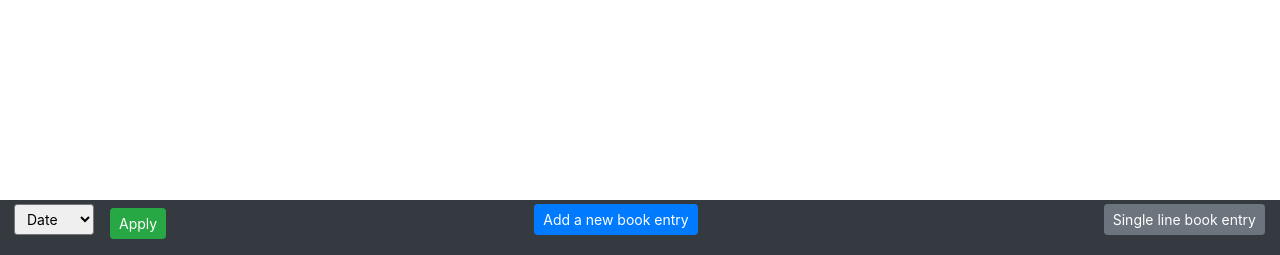
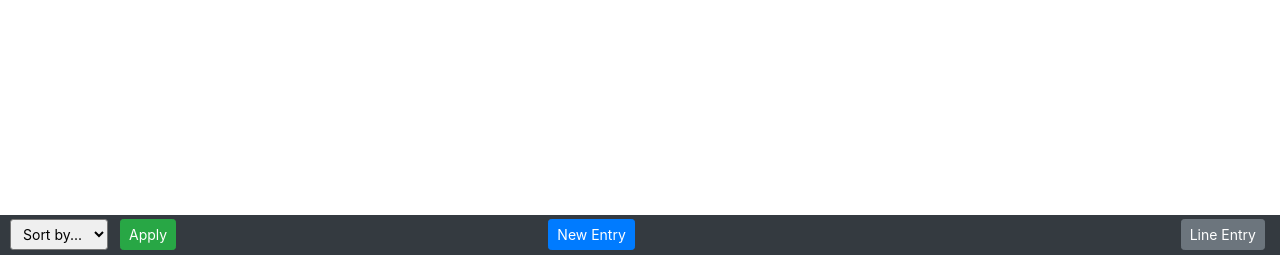
Before and after one commit to CrazyheadJake/Book-List, a Flask app: page / in a window 1280 px wide. Shown: the part 620-875 px from the top of the page. Run offline with Flask 2, Linux system fonts and the light colour scheme; the visitor is signed in with stand-in values (Sample User, id 1); some libraries are stand-ins or nearby versions.

Commit message:
Added sorting by rating, title, author, and series

```diff
--- a/website/auth.py
+++ b/website/auth.py
@@ -1,7 +1,6 @@
 from flask import Blueprint, render_template, request, flash, redirect, url_for
 from .mongo_models import User
 from werkzeug.security import generate_password_hash, check_password_hash
-from . import mongo_db as db
 from flask_login import login_user, login_required, logout_user, current_user
 
 auth = Blueprint("auth", __name__)
--- a/website/mongo_models.py
+++ b/website/mongo_models.py
@@ -29,5 +29,5 @@ class User(db.Document, UserMixin):
     email = db.StringField(max_length=150)
     password = db.StringField(max_length=150)
     first_name = db.StringField(max_length=150)
-    # notes = db.relationship("Note")
     entries = db.ListField(db.Document())
+    sorting_method = db.StringField(max_length=150)
--- a/website/templates/base.html
+++ b/website/templates/base.html
@@ -14,7 +14,15 @@
             href="https://stackpath.bootstrapcdn.com/font-awesome/4.7.0/css/font-awesome.min.css"
             crossorigin="anonymous"
         />
-
+        <style>
+        .fixed-bottom {
+              position: fixed;
+              right: 0;
+              bottom: -15px;
+              left: 0;
+              z-index: $zindex-fixed;
+            }
+        </style>
         <title>{% block title %}Home{% endblock %}</title>
     </head>
     <body>
--- a/website/templates/home.html
+++ b/website/templates/home.html
@@ -235,29 +235,34 @@
 <div class="fixed-bottom">
     <div class="container-fluid bg-dark" align="center">
         <div class="row">
-            <div class="col-4">
+            <div class="col-5">
                 <form method="POST">
                     <div class="form-row">
                     <div class="form-group">
-                        <select id="sorting" name="sorting" class="form-control-sm mx-1 my-1" required="required">
+                        <select id="sorting" name="sorting" class="form-control-sm mr-1 my-1" required>
+                        <option selected disabled hidden >Sort by...</option>
                         <option>Date</option>
                         <option>Rating</option>
+                        <option>Author</option>
+                        <option>Series</option>
+                        <option>Title</option>
                         </select>
-                        </div>
-                    <div class=form-control-sm>
-                    <button type="submit" class="btn btn-success my-1 mx-1 btn-sm">Apply</button>
+
+                    </div>
+                    <div class="form-control-sm">
+                    <button type="submit" class="btn btn-success btn-sm">Apply</button>
                     </div>
                     </div>
                 </form>
             </div>
-            <div class="col-4" align="center">
-                <button type="button" class="btn btn-primary my-1 mr-5 btn-sm" data-toggle="modal" data-target="#bookEntry">
-                Add a new book entry
+            <div class="col-4" align="left">
+                <button type="button" class="btn btn-primary my-1 btn-sm" data-toggle="modal" data-target="#bookEntry">
+                New Entry
                 </button>
             </div>
-            <div class="col-4" align="right">
-                <button type="button" class="btn btn-secondary my-1 ml-5 btn-sm" data-toggle="modal" data-target="#singleLineEntry">
-                Single line book entry
+            <div class="col-3" align="right">
+                <button type="button" class="btn btn-secondary my-1 btn-sm" data-toggle="modal" data-target="#singleLineEntry">
+                Line Entry
                 </button>
             </div>
         </div>
--- a/website/views.py
+++ b/website/views.py
@@ -11,13 +11,15 @@ views = Blueprint("views", __name__)
 @views.route("/", methods=["GET", "POST"])
 @login_required
 def home():
-    sort_by = "Date"
     if request.method == "POST":
         title = request.form.get("title")
         line_entries = request.form.get("lineEntries")
         sorting = request.form.get("sorting")
+        edit_title = request.form.get("editTitle")
         if sorting:
-            sort_by = sorting
+            print(sorting, type(sorting))
+            current_user.sorting_method = sorting
+            current_user.save()
             flash("Changed sorting method", category="success")
             return redirect(url_for("views.home"))
         elif line_entries:
@@ -46,16 +48,19 @@ def home():
 
                 else:
                     title = entry[entry.find(" ") + 1: entry.rfind("(", 0, entry.rfind("(")) - 1]
-                    series = entry[entry.rfind("(", 0, entry.rfind("(")) + 1: entry.find("#", entry.rfind("(", 0, entry.rfind("(")))]
+                    series = entry[entry.rfind("(", 0, entry.rfind("(")) + 1: entry.find("#", entry.rfind("(", 0,
+                                                                                                          entry.rfind(
+                                                                                                              "(")))]
                     try:
-                        num_in_series = float(entry[entry.find("#", entry.find(series)) + 1: entry.find(")", entry.find(series))])
+                        num_in_series = float(
+                            entry[entry.find("#", entry.find(series)) + 1: entry.find(")", entry.find(series))])
                     except RuntimeError:
                         num_in_series = 1
 
-                author = entry[entry.rfind("by") + 3 : entry.find("(", entry.rfind("by")) - 1]
+                author = entry[entry.rfind("by") + 3: entry.find("(", entry.rfind("by")) - 1]
 
-                raw_date = entry[entry.find("(", entry.find(author)) + 1 : entry.find(")", entry.find(author))]
-                year, month, day = "-1","-1","-1"
+                raw_date = entry[entry.find("(", entry.find(author)) + 1: entry.find(")", entry.find(author))]
+                year, month, day = "-1", "-1", "-1"
                 try:
                     month, day, year = raw_date.split("/")
                 except ValueError:
@@ -81,7 +86,7 @@ def home():
                 new_entry.save()
                 append_entry(new_entry)
                 # new_entry.cover = str(new_entry.id) + ".jpg"
-                print(f"{i+1}/{total} books added")
+                print(f"{i + 1}/{total} books added")
 
             flash("Book has been successfully added to the log", category="success")
             return redirect(url_for("views.home"))
@@ -134,8 +139,8 @@ def home():
             flash("Book has been successfully added to the log", category="success")
             return redirect(url_for("views.home"))
 
-        else:
-            title = request.form.get("editTitle")
+        elif edit_title:
+            title = edit_title
             author = request.form.get("editAuthor")
             series = request.form.get("editSeries")
             rating = request.form.get("editRating")
@@ -182,10 +187,8 @@ def home():
                     entry.save()
                     print("Database updated")
             return redirect(url_for("views.home"))
-    if sort_by == "Date":
-        current_user.entries = sorted(current_user.entries, key=sort_entries, reverse=True)
-    elif sort_by == "Rating":
-        current_user.entries = sorted(current_user.entries, key=sort_by_rating, reverse=True)
+
+    current_user.entries = sorted(current_user.entries, key=lambda e: sort_entries(e, current_user))
     # print(len(current_user.entries))
     return render_template("home.html", user=current_user, str=str, rstrip="".rstrip, format=format)
 
@@ -195,9 +198,6 @@ def append_entry(entry):
     current_user.save()
 
 
-def sort_by_rating(entry):
-    return entry.rating
-
 def format(date):
     y = date.year
     m = date.month
@@ -205,8 +205,20 @@ def format(date):
     return f"{m}/{d}/{y}"
 
 
-def sort_entries(entry):
-    return entry.date.toordinal()
+def sort_entries(entry, user):
+    sorting_method = user.sorting_method
+    if sorting_method == "Date":
+        return -entry.date.toordinal()
+    elif sorting_method == "Rating":
+        return -entry.rating
+    elif sorting_method == "Author":
+        return entry.author
+    elif sorting_method == "Series":
+        return str(not entry.is_series) + entry.series + str(entry.num_in_series)
+    elif sorting_method == "Title":
+        return entry.title
+    else:
+        return entry.date.toordinal()
 
 
 @views.route("/delete-entry", methods=["POST"])
--- a/website/webscraper.py
+++ b/website/webscraper.py
@@ -4,6 +4,17 @@ from serpapi import GoogleSearch
 headers = {
     "User-Agent": "Mozilla/5.0 (Windows NT 10.0; Win64; x64) AppleWebKit/537.36 (KHTML, like Gecko) Chrome/103.0.5060.114 Safari/537.36"
 }
+
+
+def format(date):
+    y = date.year
+    m = date.month
+    d = date.day
+    return f"{m}/{d}/{y}"
+
+
+def sort_entries(entry):
+    return entry.date.toordinal()
 
 
 def get_cover(title, author):
@@ -13,7 +24,7 @@ def get_cover(title, author):
         "hl": "en",  # language of the search
         "gl": "us",  # country where search comes from
         "ijn": "0",  # page number
-        "api_key": '094198f325c21c3bb0b991bf56605ded5a698f7b24c91245825502cae03ee4f4'
+        "api_key": 'f15dd917bd2f84606caf54dc4d103d896baa0c820aa0c9b2e840d7859fb3b4b3'
     }
 
     search = GoogleSearch(params)
```
